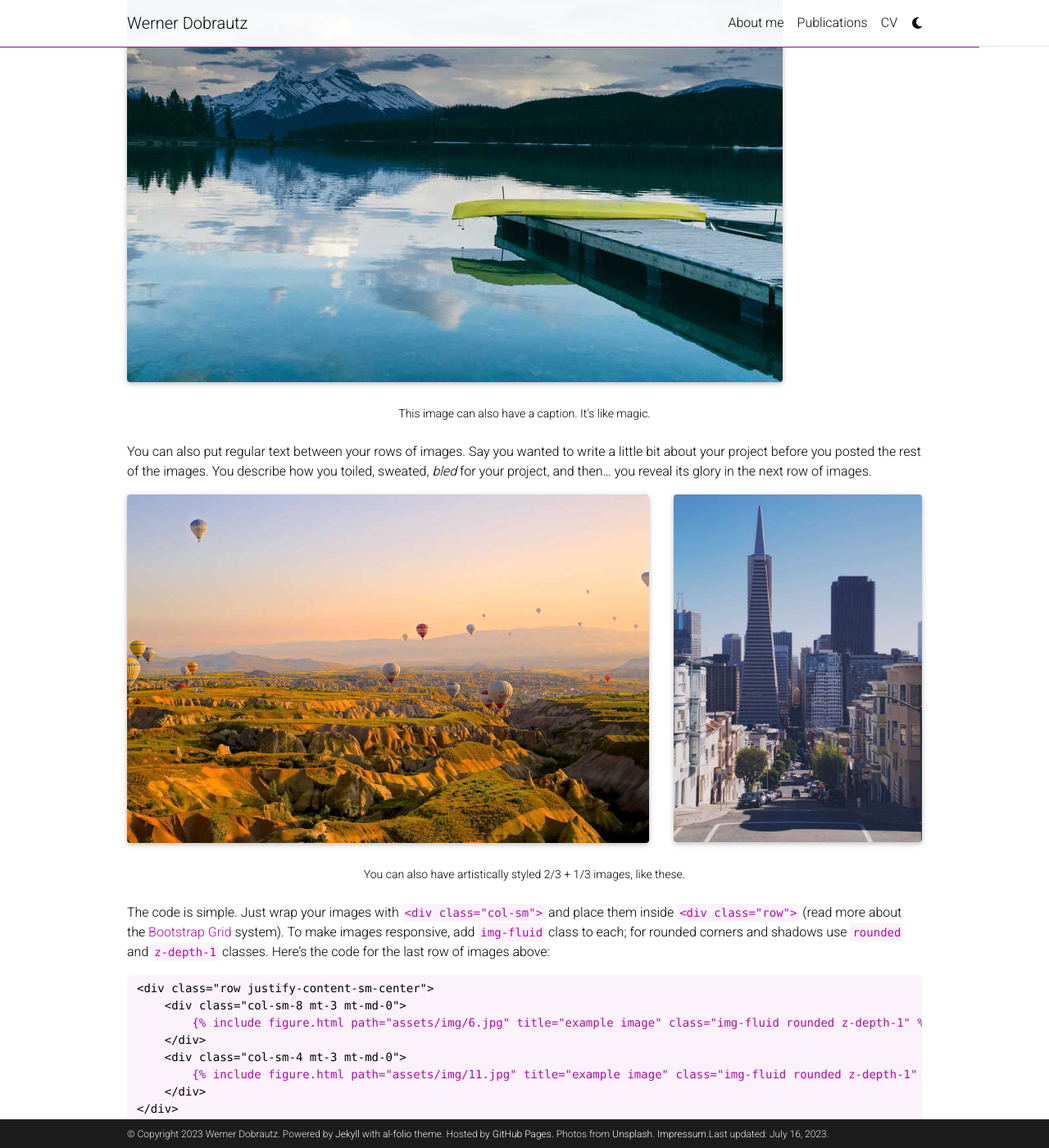
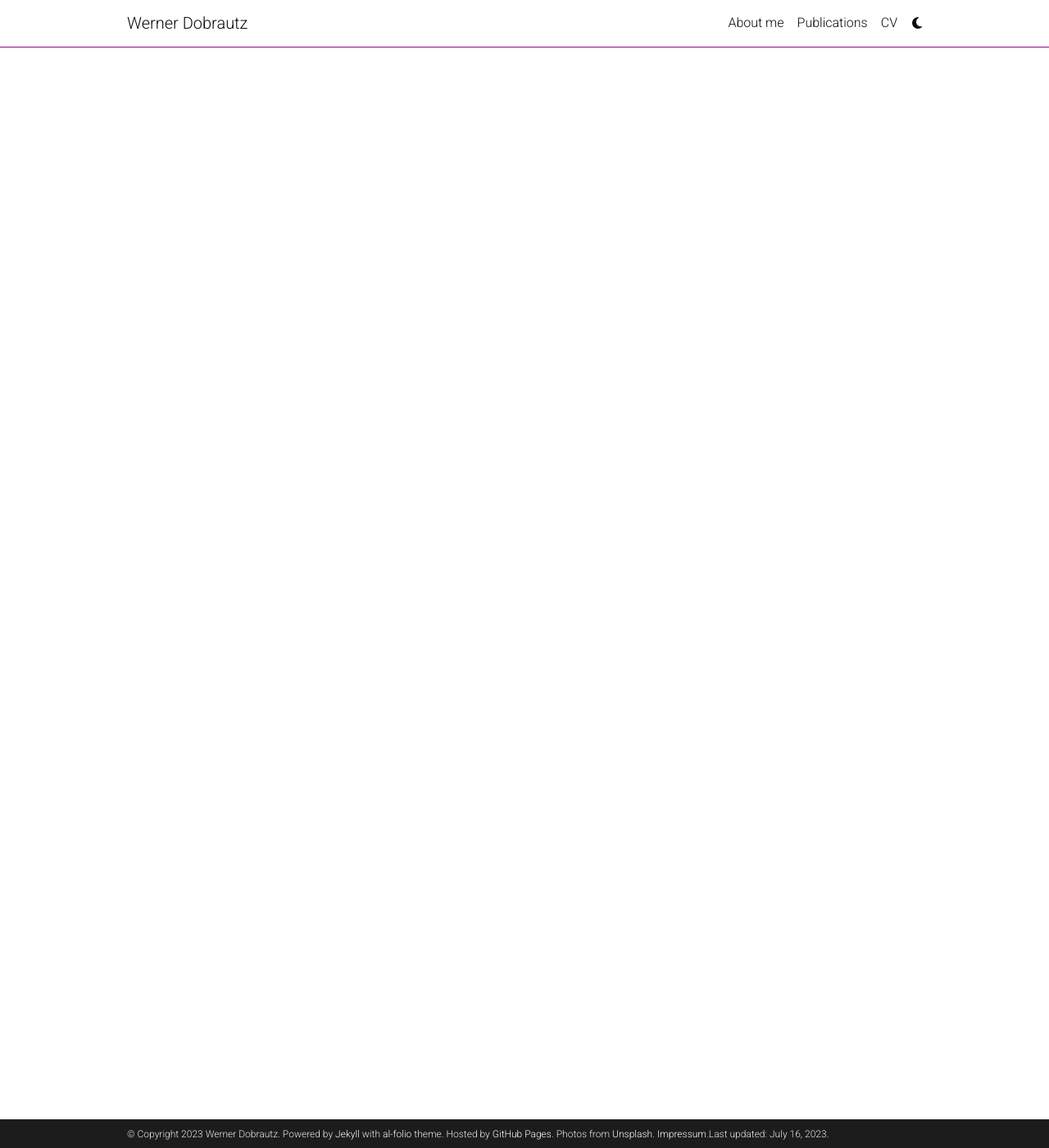
Before and after one commit to dobrautz/dobrautz.github.io, a Jekyll site: the page built from _projects/1_project.md, in a window 1280 px wide and 1400 px high, scrolled down 773 px. Shown: the whole window at 82% size. Built offline with Jekyll 4.4.1, drawn with Linux system fonts in a browser that asks for light colours; full-size pictures stand in for the smaller copies a plugin makes; comment, search, counter and statistics services are not loaded; a style sheet for code colours, icons or effects is not loaded; some of the changed text lies outside the part shown.

Commit message:
Update 1_project.md

````diff
--- a/_projects/1_project.md
+++ b/_projects/1_project.md
@@ -13,63 +13,3 @@
 <div class="publications">
     {% bibliography -f {{ site.scholar.bibliography }} -q @*[project_fciqmc=true]* %}
 </div>
-
-
-<div class="row">
-    <div class="col-sm mt-3 mt-md-0">
-        {% include figure.html path="assets/img/1.jpg" title="example image" class="img-fluid rounded z-depth-1" %}
-    </div>
-    <div class="col-sm mt-3 mt-md-0">
-        {% include figure.html path="assets/img/3.jpg" title="example image" class="img-fluid rounded z-depth-1" %}
-    </div>
-    <div class="col-sm mt-3 mt-md-0">
-        {% include figure.html path="assets/img/5.jpg" title="example image" class="img-fluid rounded z-depth-1" %}
-    </div>
-</div>
-<div class="caption">
-    Caption photos easily. On the left, a road goes through a tunnel. Middle, leaves artistically fall in a hipster photoshoot. Right, in another hipster photoshoot, a lumberjack grasps a handful of pine needles.
-</div>
-<div class="row">
-    <div class="col-sm mt-3 mt-md-0">
-        {% include figure.html path="assets/img/5.jpg" title="example image" class="img-fluid rounded z-depth-1" %}
-    </div>
-</div>
-<div class="caption">
-    This image can also have a caption. It's like magic.
-</div>
-
-You can also put regular text between your rows of images.
-Say you wanted to write a little bit about your project before you posted the rest of the images.
-You describe how you toiled, sweated, *bled* for your project, and then... you reveal its glory in the next row of images.
-
-
-<div class="row justify-content-sm-center">
-    <div class="col-sm-8 mt-3 mt-md-0">
-        {% include figure.html path="assets/img/6.jpg" title="example image" class="img-fluid rounded z-depth-1" %}
-    </div>
-    <div class="col-sm-4 mt-3 mt-md-0">
-        {% include figure.html path="assets/img/11.jpg" title="example image" class="img-fluid rounded z-depth-1" %}
-    </div>
-</div>
-<div class="caption">
-    You can also have artistically styled 2/3 + 1/3 images, like these.
-</div>
-
-
-The code is simple.
-Just wrap your images with `<div class="col-sm">` and place them inside `<div class="row">` (read more about the <a href="https://getbootstrap.com/docs/4.4/layout/grid/">Bootstrap Grid</a> system).
-To make images responsive, add `img-fluid` class to each; for rounded corners and shadows use `rounded` and `z-depth-1` classes.
-Here's the code for the last row of images above:
-
-{% raw %}
-```html
-<div class="row justify-content-sm-center">
-    <div class="col-sm-8 mt-3 mt-md-0">
-        {% include figure.html path="assets/img/6.jpg" title="example image" class="img-fluid rounded z-depth-1" %}
-    </div>
-    <div class="col-sm-4 mt-3 mt-md-0">
-        {% include figure.html path="assets/img/11.jpg" title="example image" class="img-fluid rounded z-depth-1" %}
-    </div>
-</div>
-```
-{% endraw %}
````
